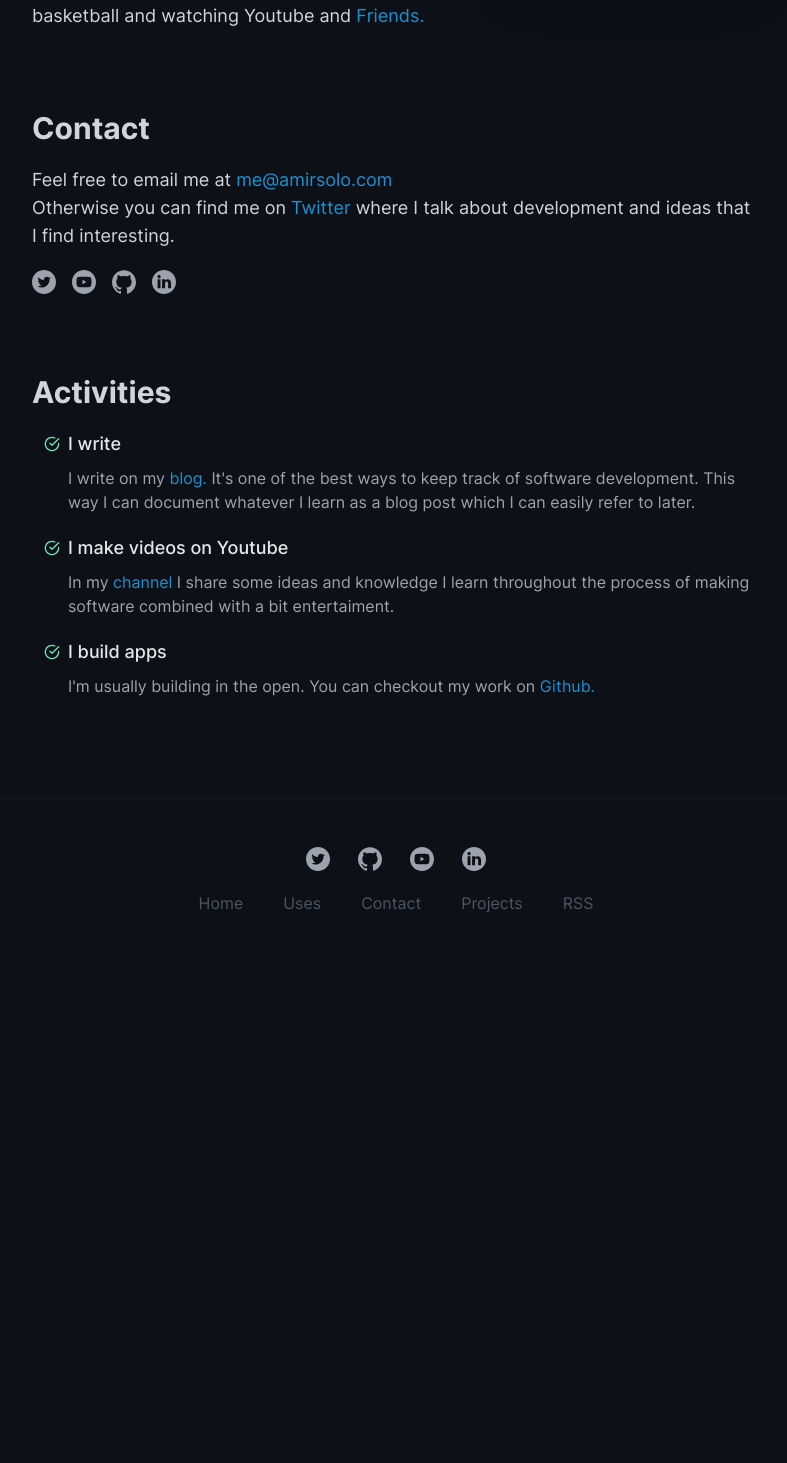
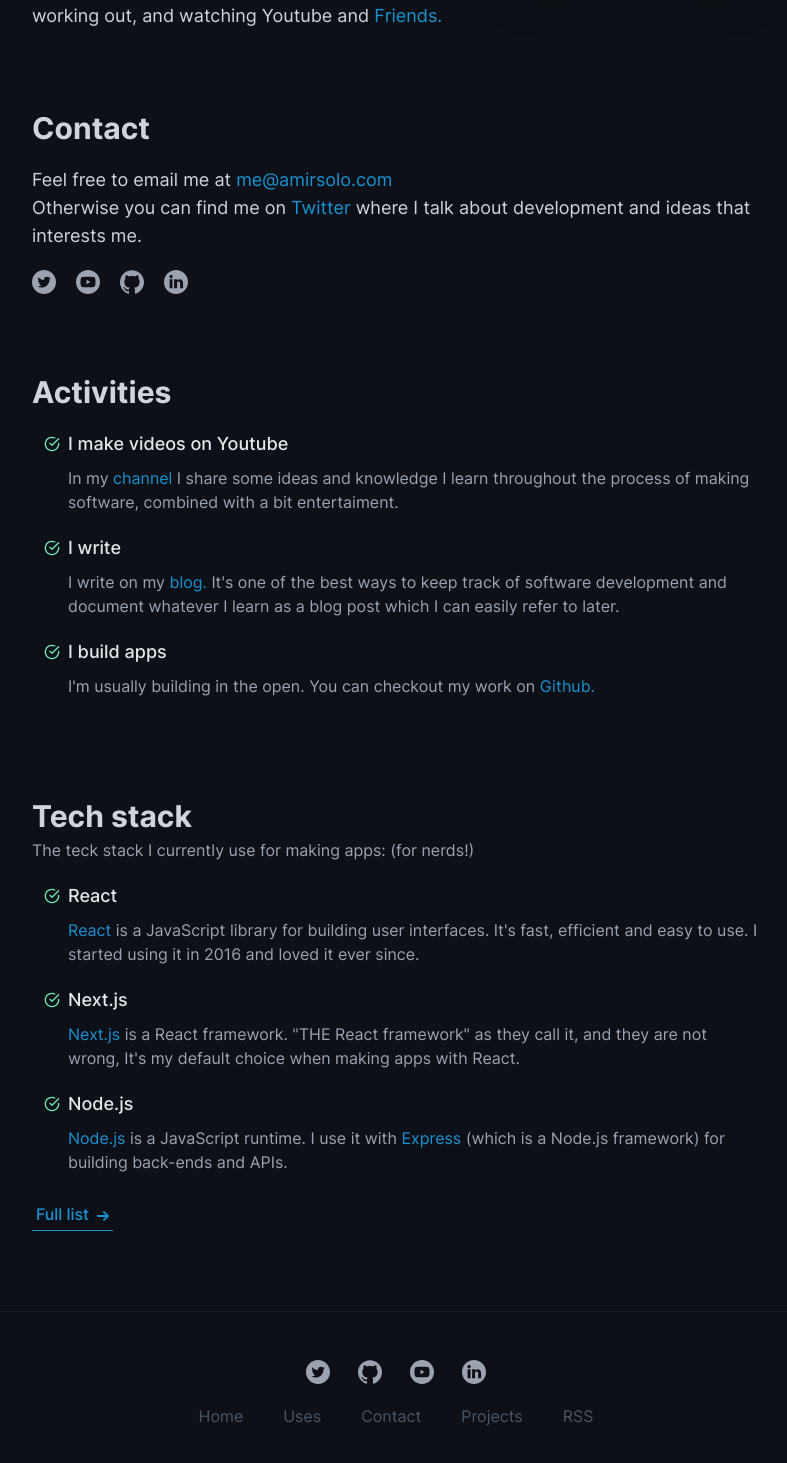
Before and after one commit to amirsolo/amirsolo.com, a Next.js app: page /about in a window 1280 px wide. Shown: the part 395-1858 px from the top of the page, without its empty margins (244-1031 px from the left). Before the commit the page ends 1358 px from the top, so only its background shows below. Built offline with nearby package versions, Linux system fonts and the light colour scheme.

Commit message:
small tweaks to UI: about page & home page

```diff
--- a/components/BlogCard.jsx
+++ b/components/BlogCard.jsx
@@ -3,12 +3,12 @@
 const BlogCard = ({ title, summary, slug, publishedAt, home }) => {
   return (
     <Link href={`/blog/${slug}`}>
-      <a className='inline-block w-full py-1 px-6 my-5 border-l-2  border-gray-500 dark:border-gray-400 hover:border-primary-color dark:hover:border-primary-color'>
+      <a className='inline-block w-full py-1 px-5 my-5 border-l-2  border-primary-color hover:border-gray-900 dark:hover:border-gray-300'>
         <div className='flex flex-col'>
-          <h2 className='font-semibold text-lg mb-2 text-primary-color'>
+          <h2 className='font-semibold text-lg mb-2 text-gray-800 dark:text-gray-300'>
             {title}
           </h2>
-          <p className='tracking-tight sm:font-medium text-gray-600 dark:text-gray-400 '>
+          <p className='tracking-tight text-gray-600 dark:text-gray-400 '>
             {summary}
           </p>
           {!home ? (
--- a/components/Devider.jsx
+++ b/components/Devider.jsx
@@ -2,7 +2,7 @@
   return (
     <div
       style={style}
-      className='h-1 w-full border-b border-gray-300 dark:border-gray-800'
+      className='h-1 w-full border-b border-gray-200 dark:border-gray-800'
     ></div>
   )
 }
--- /dev/null
+++ b/components/ExternalLink.jsx
@@ -0,0 +1,12 @@
+const ExternalLink = ({ className, href, children }) => (
+  <a
+    className={`text-primary-color ${className && className}`}
+    target='_blank'
+    rel='noopener noreferrer'
+    href={href}
+  >
+    {children}
+  </a>
+)
+
+export default ExternalLink
--- /dev/null
+++ b/components/Item.jsx
@@ -0,0 +1,27 @@
+const Item = ({ title, children }) => {
+  return (
+    <div className='mb-5 ml-2 md:ml-3'>
+      <div className='flex items-center mb-2 text-green-700 dark:text-green-300'>
+        <span className='sr-only'>Item</span>
+        <svg className='h-4 w-4 mr-2' viewBox='0 0 24 24'>
+          <g
+            fill='none'
+            stroke='currentColor'
+            strokeWidth='2'
+            strokeLinecap='round'
+            strokeLinejoin='round'
+          >
+            <path d='M22 11.08V12a10 10 0 11-5.93-9.14' />
+            <path d='M22 4L12 14.01l-3-3' />
+          </g>
+        </svg>
+        <p className='text-lg font-medium text-gray-800 dark:text-gray-200'>
+          {title}
+        </p>
+      </div>
+      <p className='text-gray-700 dark:text-gray-400 ml-6'>{children}</p>
+    </div>
+  )
+}
+
+export default Item
--- a/components/ProjectCard.jsx
+++ b/components/ProjectCard.jsx
@@ -4,17 +4,17 @@
 const ProjectCard = ({ title, description, slug, logo }) => {
   return (
     <Link href={`/projects/${slug}`}>
-      <a className='flex flex-col sm:flex-row sm:justify-start justify-center items-center my-5 p-4 rounded-lg border border-gray-200 dark:border-gray-800 hover:border-gray-400 dark:hover:border-gray-700'>
+      <a className='flex flex-col sm:flex-row sm:justify-start justify-center items-center my-5 p-4 rounded-lg border border-gray-200 dark:border-gray-800 hover:border-blue-300 dark:hover:border-gray-700'>
         <div>
           <div className='icon-container w-12 h-12 flex flex-row justify-center items-center rounded-full bg-gray-200 dark:bg-gray-800'>
             <Image src={logo} width={30} height={30} />
           </div>
         </div>
         <div className='sm:flex sm:flex-col sm:ml-6'>
-          <h3 className='font-bold text-lg sm:text-xl mt-1 sm:mt-0 text-center sm:text-left text-gray-700 dark:text-gray-300'>
+          <h3 className='font-bold text-lg sm:text-lg mt-1 sm:mt-0 text-center sm:text-left text-gray-700 dark:text-gray-300'>
             {title}
           </h3>
-          <p className='text-sm sm:text-base font-medium mt-2 sm:mt-1 text-center sm:text-left text-gray-700 dark:text-gray-400'>
+          <p className='text-base font-medium mt-2 sm:mt-1 text-center sm:text-left text-gray-700 dark:text-gray-400'>
             {description}
           </p>
         </div>
--- a/pages/about.jsx
+++ b/pages/about.jsx
@@ -1,43 +1,7 @@
 import Link from 'next/link'
 import Container from '@/components/Container'
-
-const ExternalLink = ({ className, href, children }) => (
-  <a
-    className={`text-primary-color ${className && className}`}
-    target='_blank'
-    rel='noopener noreferrer'
-    href={href}
-  >
-    {children}
-  </a>
-)
-
-const Item = ({ title, children }) => {
-  return (
-    <div className='mb-5 ml-2 md:ml-3'>
-      <div className='flex items-center mb-2 text-green-700 dark:text-green-300'>
-        <span className='sr-only'>Item</span>
-        <svg className='h-4 w-4 mr-2' viewBox='0 0 24 24'>
-          <g
-            fill='none'
-            stroke='currentColor'
-            strokeWidth='2'
-            strokeLinecap='round'
-            strokeLinejoin='round'
-          >
-            <path d='M22 11.08V12a10 10 0 11-5.93-9.14' />
-            <path d='M22 4L12 14.01l-3-3' />
-          </g>
-        </svg>
-
-        <p className='text-lg font-medium text-gray-800 dark:text-gray-200'>
-          {title}
-        </p>
-      </div>
-      <p className='text-gray-700 dark:text-gray-400 ml-6'>{children}</p>
-    </div>
-  )
-}
+import Item from '@/components/Item'
+import ExternalLink from '@/components/ExternalLink'
 
 const About = () => {
   return (
@@ -53,7 +17,7 @@
           great passion for making different things. That's why I spend a lot of
           time building software and apps.
           <br />
-          And I spend my free time working out, playing basketball and watching
+          And I spend my free time playing basketball, working out, and watching
           Youtube and{' '}
           <ExternalLink href='https://www.imdb.com/title/tt0108778/'>
             Friends.
@@ -78,7 +42,7 @@
         <p className='md:text-lg text-gray-700 dark:text-gray-300'>
           Feel free to email me at{' '}
           <ExternalLink
-            // className='text-base'
+            className='inline-block mb-2 md:mb-0'
             href='mailto:theamirsolo@gmail.com'
           >
             me@amirsolo.com
@@ -88,10 +52,10 @@
           <ExternalLink href='https://twitter.com/theamirsolo'>
             Twitter{' '}
           </ExternalLink>
-          where I talk about development and ideas that I find interesting.
+          where I talk about development and ideas that interests me.
         </p>
         <div className='socials flex flex-row mt-5'>
-          <ExternalLink className='mr-4' href='https://twitter.com/theamirsolo'>
+          <ExternalLink className='mr-5' href='https://twitter.com/theamirsolo'>
             <span className='sr-only'>Twitter</span>
             <svg
               viewBox='0 0 512 512'
@@ -104,7 +68,7 @@
           </ExternalLink>
 
           <ExternalLink
-            className='mr-4'
+            className='mr-5'
             href='https://www.youtube.com/channel/UCL0xUrtfYJfUqpDejChZovg'
           >
             <span className='sr-only'>Youtube</span>
@@ -118,7 +82,7 @@
               <path d='m256 0c-141.363281 0-256 114.636719-256 256s114.636719 256 256 256 256-114.636719 256-256-114.636719-256-256-256zm159.960938 256.261719s0 51.917969-6.585938 76.953125c-3.691406 13.703125-14.496094 24.507812-28.199219 28.195312-25.035156 6.589844-125.175781 6.589844-125.175781 6.589844s-99.878906 0-125.175781-6.851562c-13.703125-3.6875-24.507813-14.496094-28.199219-28.199219-6.589844-24.769531-6.589844-76.949219-6.589844-76.949219s0-51.914062 6.589844-76.949219c3.6875-13.703125 14.757812-24.773437 28.199219-28.460937 25.035156-6.589844 125.175781-6.589844 125.175781-6.589844s100.140625 0 125.175781 6.851562c13.703125 3.6875 24.507813 14.496094 28.199219 28.199219 6.851562 25.035157 6.585938 77.210938 6.585938 77.210938zm0 0' />
             </svg>
           </ExternalLink>
-          <ExternalLink className='mr-4' href='https://github.com/amirsolo'>
+          <ExternalLink className='mr-5' href='https://github.com/amirsolo'>
             <span className='sr-only'>Github</span>
             <svg
               fill='currentColor'
@@ -130,7 +94,7 @@
             </svg>
           </ExternalLink>
           <ExternalLink
-            className='mr-4'
+            className='mr-5'
             href='https://www.linkedin.com/in/amirsolo/'
           >
             <span className='sr-only'>Linkedin</span>
@@ -150,29 +114,75 @@
         <h2 className='text-3xl mb-5 font-bold text-gray-700 dark:text-gray-300'>
           Activities
         </h2>
+
+        <Item title='I make videos on Youtube'>
+          In my{' '}
+          <ExternalLink href='https://www.youtube.com/channel/UCL0xUrtfYJfUqpDejChZovg'>
+            channel
+          </ExternalLink>{' '}
+          I share some ideas and knowledge I learn throughout the process of
+          making software, combined with a bit entertaiment.
+        </Item>
         <Item title='I write'>
           I write on my{' '}
           <Link href='/blog'>
             <a className='text-primary-color'>blog. </a>
           </Link>
-          It's one of the best ways to keep track of software development. This
-          way I can document whatever I learn as a blog post which I can easily
-          refer to later.
-        </Item>
-        <Item title='I make videos on Youtube'>
-          In my{' '}
-          <ExternalLink href='https://www.youtube.com/channel/UCL0xUrtfYJfUqpDejChZovg'>
-            <a className='text-primary-color'>channel</a>
-          </ExternalLink>{' '}
-          I share some ideas and knowledge I learn throughout the process of
-          making software combined with a bit entertaiment.
+          It's one of the best ways to keep track of software development and
+          document whatever I learn as a blog post which I can easily refer to
+          later.
         </Item>
         <Item title='I build apps'>
           I'm usually building in the open. You can checkout my work on{' '}
           <ExternalLink href='https://github.com/amirsolo'>
-            <a className='text-primary-color'>Github.</a>
+            Github.
           </ExternalLink>{' '}
         </Item>
+      </div>
+
+      <div className='tech-stack my-10'>
+        <h2 className='text-3xl font-bold text-gray-700 dark:text-gray-300'>
+          Tech stack
+        </h2>
+        <h3 className='mb-5 my-1 text-gray-700 dark:text-gray-400'>
+          The teck stack I currently use for making apps: (for nerds!)
+        </h3>
+        <Item title='React'>
+          <ExternalLink href='https://reactjs.org'>React</ExternalLink> is a
+          JavaScript library for building user interfaces. It's fast, efficient
+          and easy to use. I started using it in 2016 and loved it ever since.
+        </Item>
+        <Item title='Next.js'>
+          <ExternalLink href='https://nextjs.org'>Next.js</ExternalLink> is a
+          React framework. "THE React framework" as they call it, and they are
+          not wrong, It's my default choice when making apps with React.
+        </Item>
+        <Item title='Node.js'>
+          <ExternalLink href='https://nodejs.org'>Node.js</ExternalLink> is a
+          JavaScript runtime. I use it with{' '}
+          <ExternalLink href='https://expressjs.com/'>Express</ExternalLink>{' '}
+          (which is a Node.js framework) for building back-ends and APIs.
+        </Item>
+
+        <Link href='/uses'>
+          <a className='inline-block font-medium mt-1 p-1 text-primary-color border-b border-primary-color'>
+            Full list
+            <svg
+              xmlns='http://www.w3.org/2000/svg'
+              fill='currentColor'
+              viewBox='0 0 492.004 492.004'
+              className='inline-block w-3 h-3 ml-2 text-primary-color'
+            >
+              <path
+                d='M484.14,226.886L306.46,49.202c-5.072-5.072-11.832-7.856-19.04-7.856c-7.216,0-13.972,2.788-19.044,7.856l-16.132,16.136
+			c-5.068,5.064-7.86,11.828-7.86,19.04c0,7.208,2.792,14.2,7.86,19.264L355.9,207.526H26.58C11.732,207.526,0,219.15,0,234.002
+			v22.812c0,14.852,11.732,27.648,26.58,27.648h330.496L252.248,388.926c-5.068,5.072-7.86,11.652-7.86,18.864
+			c0,7.204,2.792,13.88,7.86,18.948l16.132,16.084c5.072,5.072,11.828,7.836,19.044,7.836c7.208,0,13.968-2.8,19.04-7.872
+			l177.68-177.68c5.084-5.088,7.88-11.88,7.86-19.1C492.02,238.762,489.228,231.966,484.14,226.886z'
+              />
+            </svg>
+          </a>
+        </Link>
       </div>
     </Container>
   )
```
Also changed, not shown: pages/index.jsx (+3 -9 lines).
